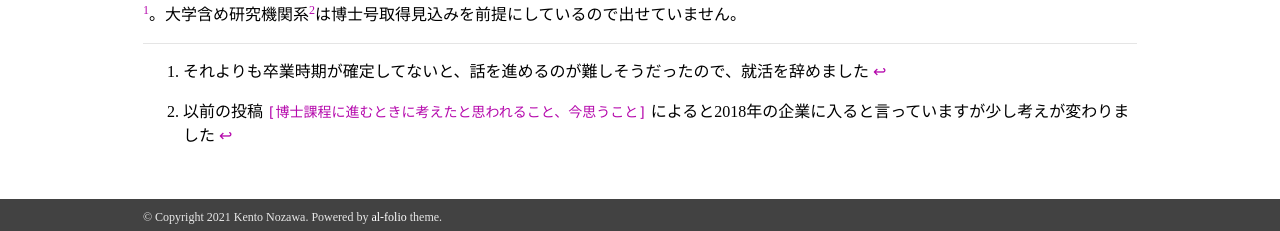
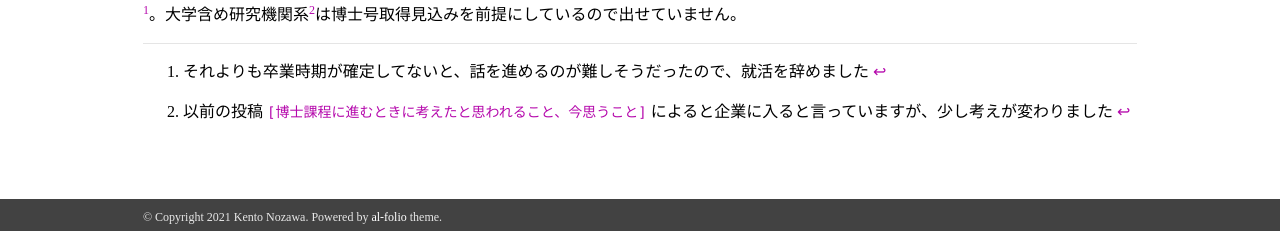
Before and after one commit to nzw0301/nzw0301.github.io, a Jekyll site: the page built from _posts/2021-04-01-D4.md, in a window 1280 px wide and 1161 px high. Shown: the part 927-1158 px from the top of the window. Built offline with Jekyll 4.4.1, drawn with Linux system fonts in a browser that asks for light colours; nearby versions of some CDN libraries; some web fonts are replaced; a style sheet for code colours, icons or effects is not loaded.

Commit message:
Remove unnecessary word

```diff
--- a/_posts/2021-04-01-D4.md
+++ b/_posts/2021-04-01-D4.md
@@ -32,5 +32,5 @@ title: "D4"
 
 ---
 
-[^1]: 以前の投稿 [`[博士課程に進むときに考えたと思われること、今思うこと]`](https://nzw0301.github.io/2018/12/d) によると2018年の企業に入ると言っていますが少し考えが変わりました
+[^1]: 以前の投稿 [`[博士課程に進むときに考えたと思われること、今思うこと]`](https://nzw0301.github.io/2018/12/d) によると企業に入ると言っていますが、少し考えが変わりました
 [^2]: それよりも卒業時期が確定してないと、話を進めるのが難しそうだったので、就活を辞めました
```
